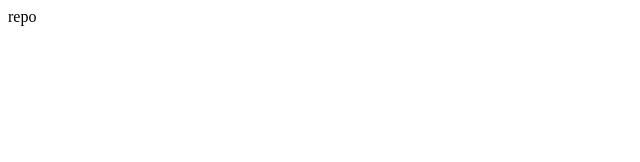
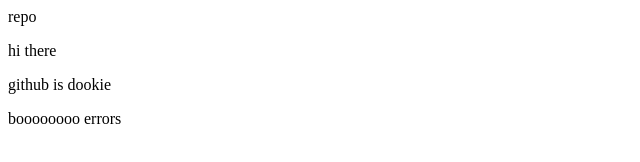
Before and after one commit to lopezbrandon3517-hub/lecture-6-cset-115-assignment, a plain HTML site: page index.html in a window 1280 px wide. Shown: the whole page, without its empty margins (0-640 px from the left). Drawn offline with Linux system fonts and the light colour scheme.

Commit message:
Added some paragraphs

```diff
--- a/index.html
+++ b/index.html
@@ -7,5 +7,8 @@
 </head>
 <body>
     <div>repo</div>
+    <p>hi there</p>
+    <p>github is dookie</p>
+    <p>boooooooo errors</p>
 </body>
 </html>
```
